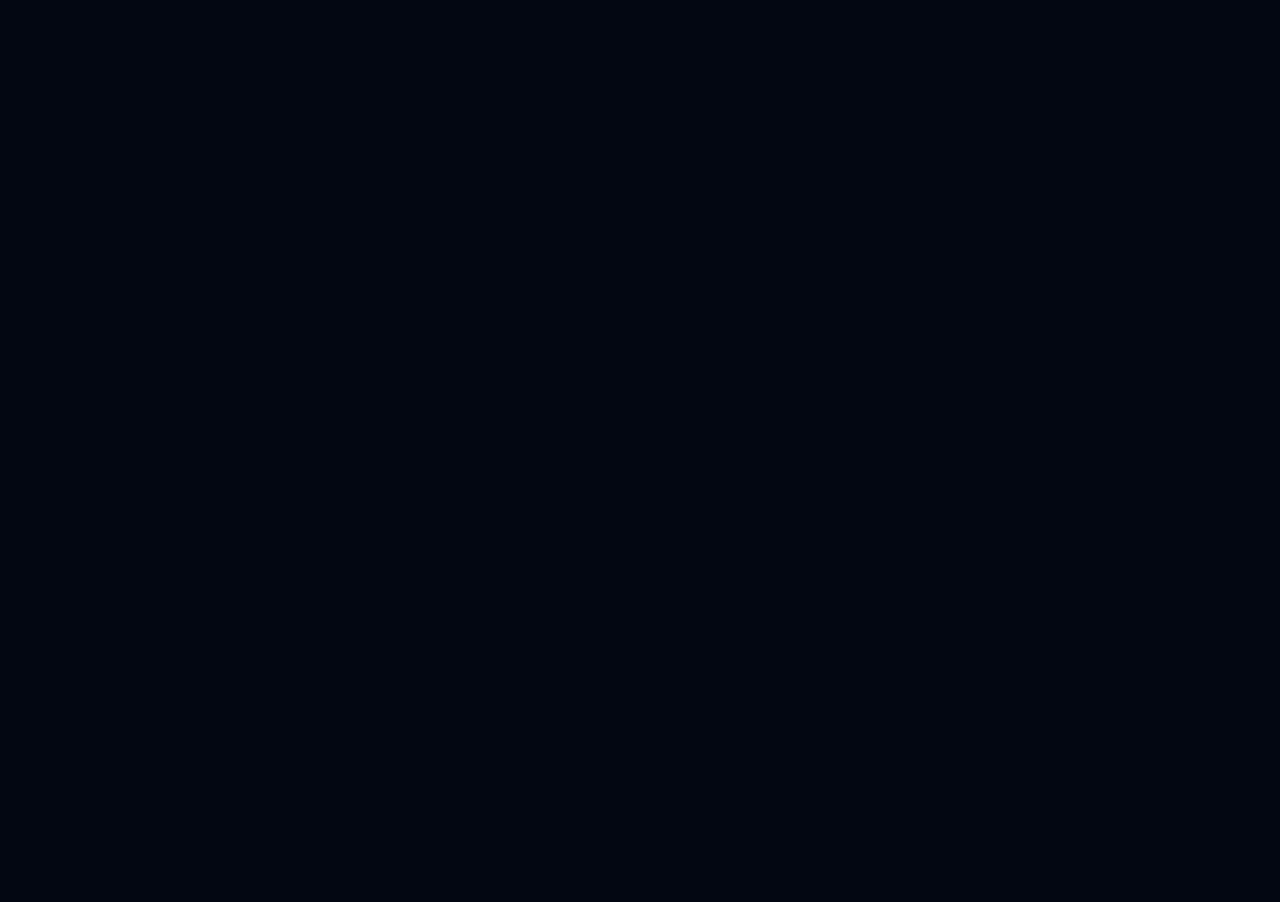
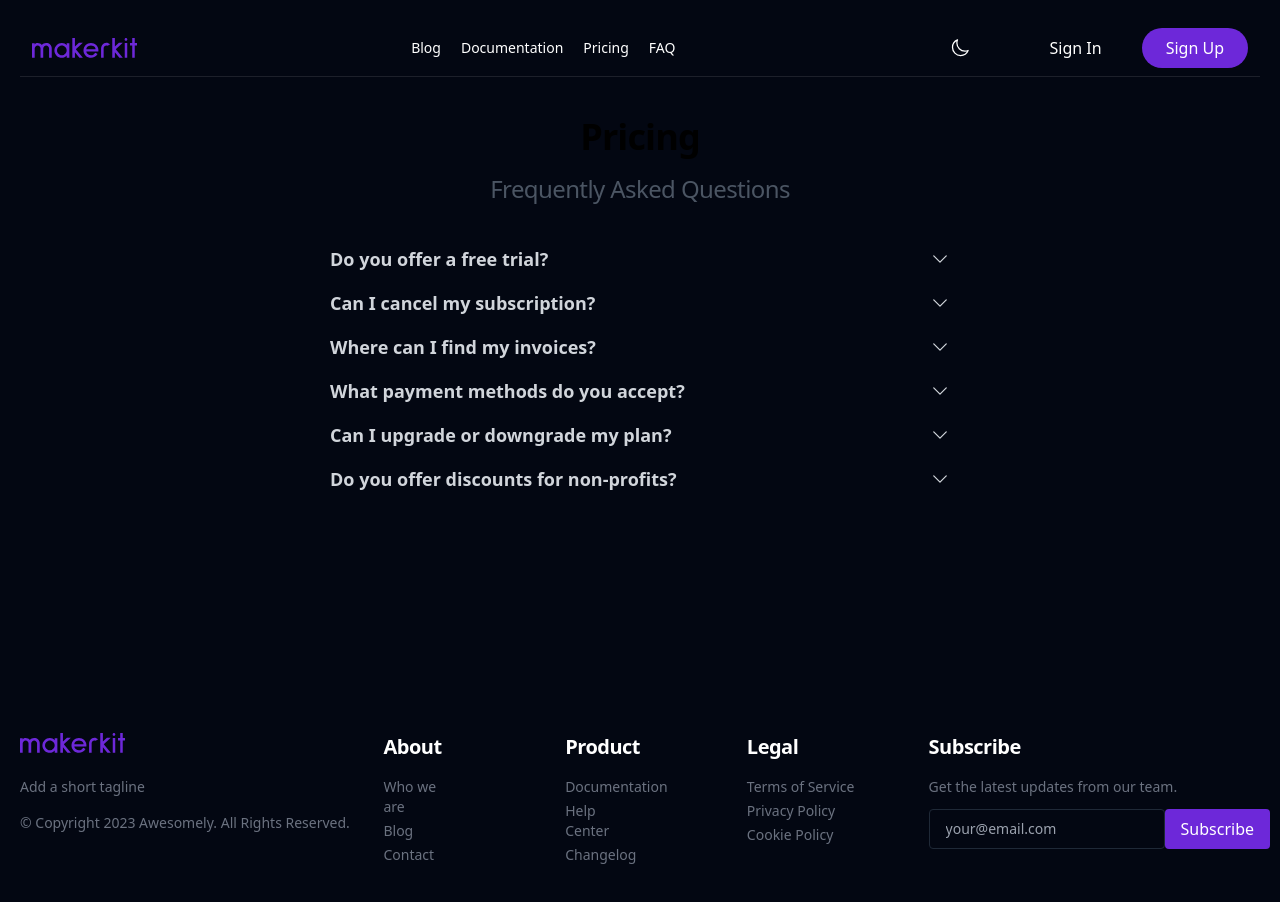
Before and after one commit to elghanbibadr/makerkit1, a React (Vite) app: page /faq in a window 1280 px wide. Before the commit this address had no page. Shown: the top 902 px of the page. Before the commit the page ends 800 px from the top, so only its background shows below. Built offline with nearby package versions, Linux system fonts and the light colour scheme.

Commit message:
created the faq page

```diff
--- a/src/App.jsx
+++ b/src/App.jsx
@@ -22,7 +22,7 @@ import ProfilPasswordPage from "./pages/settings/profil/ProfilPasswordPage";
 import OrganizationGeneralPage from "./pages/settings/organization/OrganizationGeneralPage";
 import OrganizationMemberPage from "./pages/settings/organization/OrganizationMemberPage";
 import HomePageLayout from "./pages/homePage/HomePageLayout";
-
+import FaqPage from "./pages/Faq/FaqPage";
 // import { ReactQueryDevtools } from "@tanstack/react-query-devtools";
 import { Toaster } from "react-hot-toast";
 import PricingPage from "./pages/Pricing/PricingPage";
@@ -45,6 +45,7 @@ function App() {
             <Route path="/" element={<HomePageLayout />}>
               <Route index path="/" element={<HomePage />} />
               <Route path="pricing" element={<PricingPage />} />
+              <Route path="faq" element={<FaqPage />} />
             </Route>
             <Route element={<DashboardLayout />}>
               <Route path="/dashboard" element={<Dashboard />} />
--- /dev/null
+++ b/src/pages/Faq/FaqPage.jsx
@@ -0,0 +1,89 @@
+import React, { useState } from "react";
+import arrow from "../../assets/arrow.svg";
+const FaqPage = () => {
+  const faqData = [
+    {
+      question: "Do you offer a free trial?",
+      answer:
+        "Yes, we offer a 14-day free trial. You can cancel at any time during the trial period and you won't be charged.",
+    },
+    {
+      question: "Can I cancel my subscription?",
+      answer: "Yes, you can cancel your subscription at any time.",
+    },
+    {
+      question: "Where can I find my invoices?",
+      answer:
+        "You can find your invoices in the billing section of your account.",
+    },
+    {
+      question: "What payment methods do you accept?",
+      answer:
+        "We accept credit cards, PayPal, and other common payment methods.",
+    },
+    {
+      question: "Can I upgrade or downgrade my plan?",
+      answer: "Yes, you can upgrade or downgrade your plan at any time.",
+    },
+    {
+      question: "Do you offer discounts for non-profits?",
+      answer:
+        "Yes, we offer discounts for non-profit organizations. Contact our support for more information.",
+    },
+  ];
+
+  const [openIndex, setOpenIndex] = useState(null);
+
+  const toggleAnswer = (index) => {
+    setOpenIndex((prevIndex) => (prevIndex === index ? null : index));
+  };
+
+  return (
+    <div className=" w-1/2 mx-auto mt-8">
+      <div className="text-center my-10">
+        <h2>Pricing</h2>
+        <h3 className="text-gray-600 mt-4 text-2xl font-normal">
+          Frequently Asked Questions
+        </h3>
+      </div>
+      <div>
+        {faqData.map((faq, index) => (
+          <div key={index} className="mb-4 ">
+            <div
+              className="flex justify-between items-center text-gray-300 hover:text-white cursor-pointer"
+              onClick={() => toggleAnswer(index)}
+            >
+              <div className="text-lg font-semibold">{faq.question}</div>
+              <div
+                className={`${openIndex === index ? "rotate-180" : "rotate-0"}`}
+              >
+                <svg
+                  xmlns="http://www.w3.org/2000/svg"
+                  fill="none"
+                  viewBox="0 0 24 24"
+                  stroke-width="1.5"
+                  stroke="currentColor"
+                  aria-hidden="true"
+                  class="h-5 transition duration-300 group-open:-rotate-180"
+                >
+                  <path
+                    stroke-linecap="round"
+                    stroke-linejoin="round"
+                    d="M19.5 8.25l-7.5 7.5-7.5-7.5"
+                  ></path>
+                </svg>
+              </div>
+            </div>
+            {openIndex === index && (
+              <p className="text-gray-600 mt-4 text-xl font-normal">
+                {faq.answer}
+              </p>
+            )}
+          </div>
+        ))}
+      </div>
+    </div>
+  );
+};
+
+export default FaqPage;
--- a/src/ui/PricingCard.jsx
+++ b/src/ui/PricingCard.jsx
@@ -1,7 +1,7 @@
 import Button from "./Button";
 import checkmark from "../assets/checkmark.svg";
 import proplanicon from "../assets/proplanicon.svg";
-
+import { Link } from "react-router-dom";
 const PricingCard = ({
   title,
   description,
@@ -56,6 +56,7 @@ const PricingCard = ({
           </li>
         ))}
       </ul>
+      <Link to="/auth/signup">
         <Button
           className={` text-white w-full mt-6 rounded-md ${
             title === "Pro" ? "button-pink" : "button-transparent"
@@ -63,6 +64,7 @@ const PricingCard = ({
         >
           {cta}
         </Button>
+      </Link>
     </div>
   );
 };
```
Lines whose indentation alone changed are shown as unchanged.
